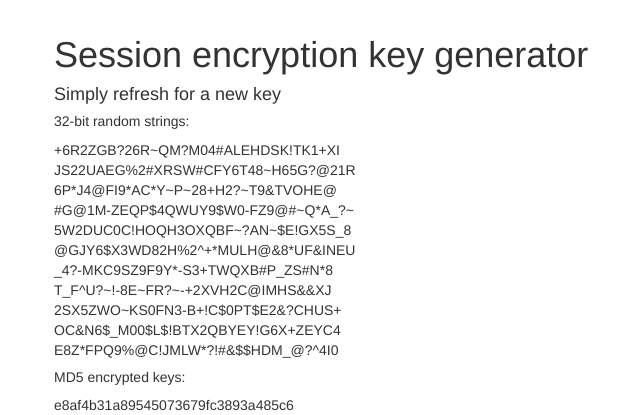
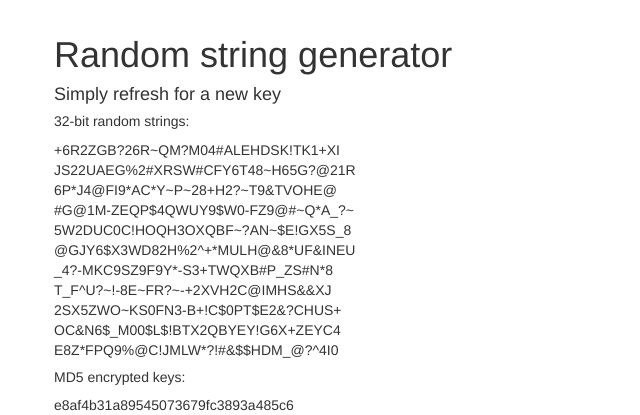
Before and after one commit to jamiehoward/random, a PHP site: page / in a window 1280 px wide. Shown: the top 415 px of the page, without its empty margins (16-656 px from the left). Run offline with PHP 8.4, Linux system fonts and the light colour scheme; some libraries are stand-ins or nearby versions.

Commit message:
Correct title

```diff
--- a/index.php
+++ b/index.php
@@ -30,7 +30,7 @@ function create_encryption_key($length = 32)
 </head>
 <body>
     <div class="container">
-            <h1 class="title">Session encryption key generator</h1>
+            <h1 class="title">Random string generator</h1>
             <h4>Simply refresh for a new key</h4>
             <h5>32-bit random strings:</h5>
             <ul class="list-unstyled">
```
